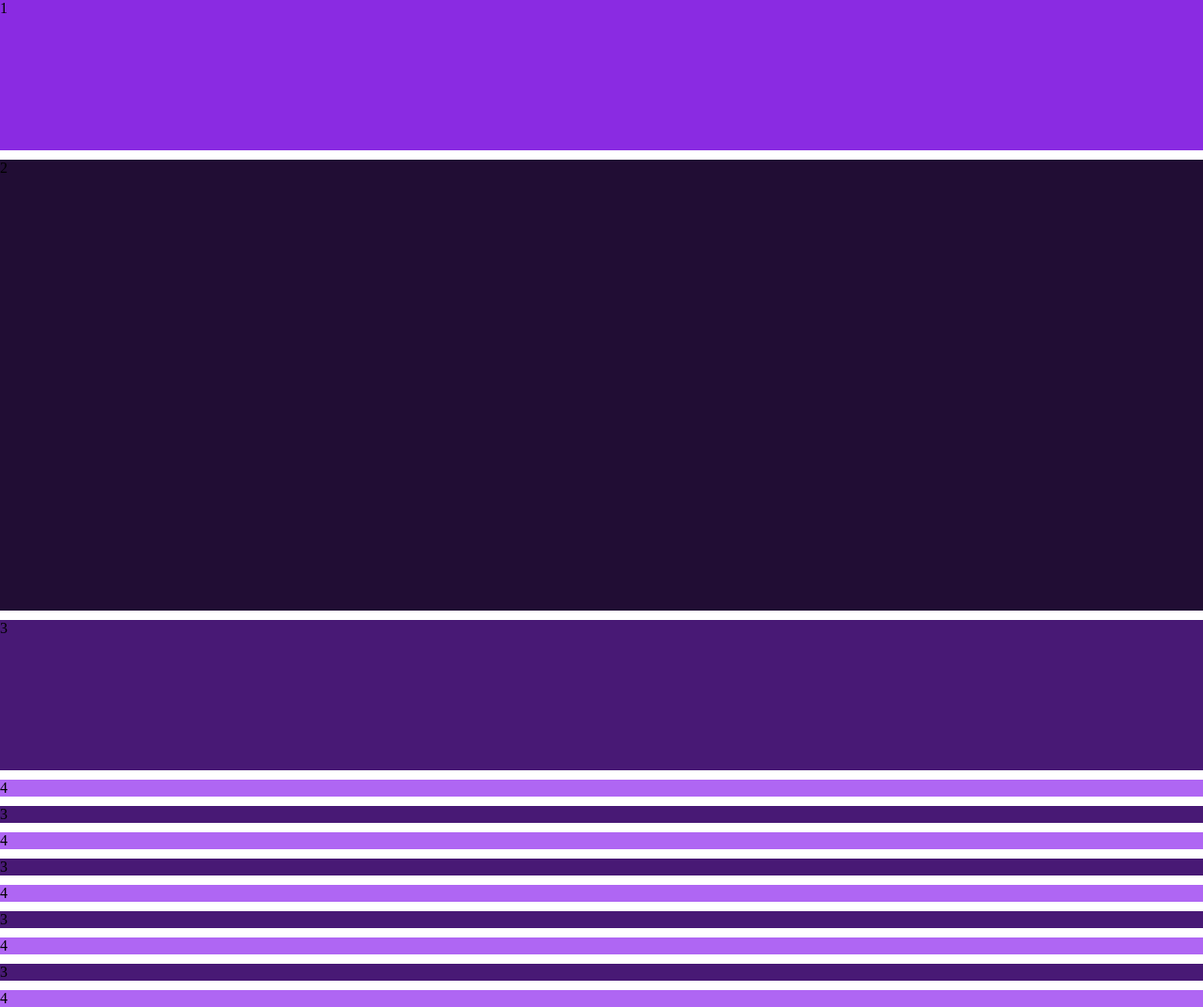
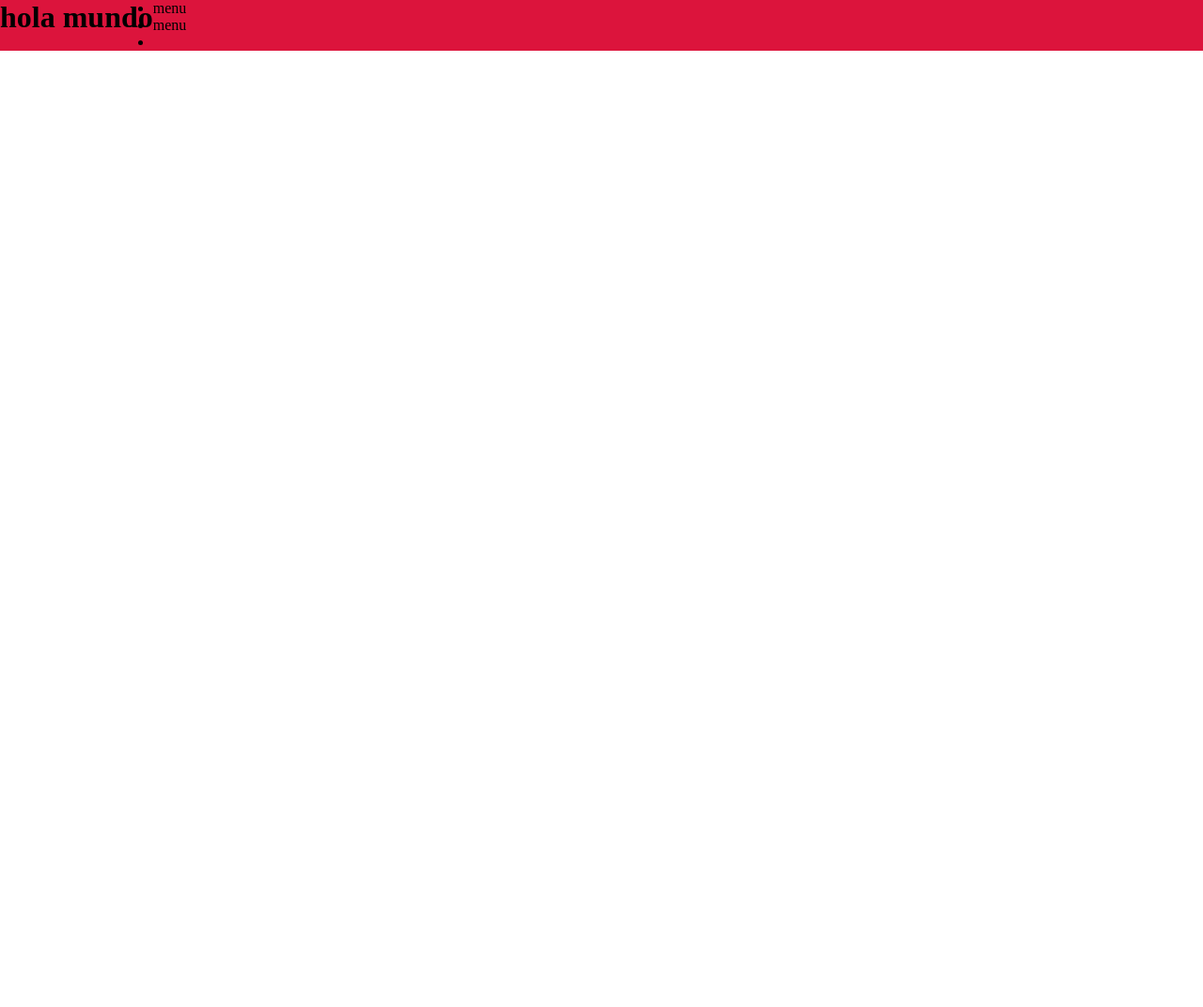
Before and after one commit to SantinoForache/clase-github, a plain HTML site: page index.html in a window 1280 px wide. Shown: the whole page at 94% size. After the commit the page ends 800 px from the top, so only its background shows below. Drawn offline with Linux system fonts and the light colour scheme.

Commit message:
cambios en el index

```diff
--- a/index.html
+++ b/index.html
@@ -9,20 +9,16 @@
     <title>Clase 06</title>
 </head>
 <body>
-    <div class="padre">
-        <div class="hijoUno"> 1 </div>
-        <div class="hijoDos"> 2 </div>
-        <div class="hijoTres"> 3 </div>
-        <div class="hijoCuatro"> 4 </div>
-        <div class="hijoTres"> 3 </div>
-        <div class="hijoCuatro"> 4 </div>
-        <div class="hijoTres"> 3 </div>
-        <div class="hijoCuatro"> 4 </div>
-        <div class="hijoTres"> 3 </div>
-        <div class="hijoCuatro"> 4 </div>
-        <div class="hijoTres"> 3 </div>
-        <div class="hijoCuatro"> 4 </div>
-    </div>
+    <header>
+        <h1>hola mundo</h1>
+        <nav>
+            <ul>
+                <li>menu</li>
+                <li>menu</li>
+                <li><menu></menu></li>
+            </ul>
+        </nav>
+    </header>
 
 </body>
 </html>
```
